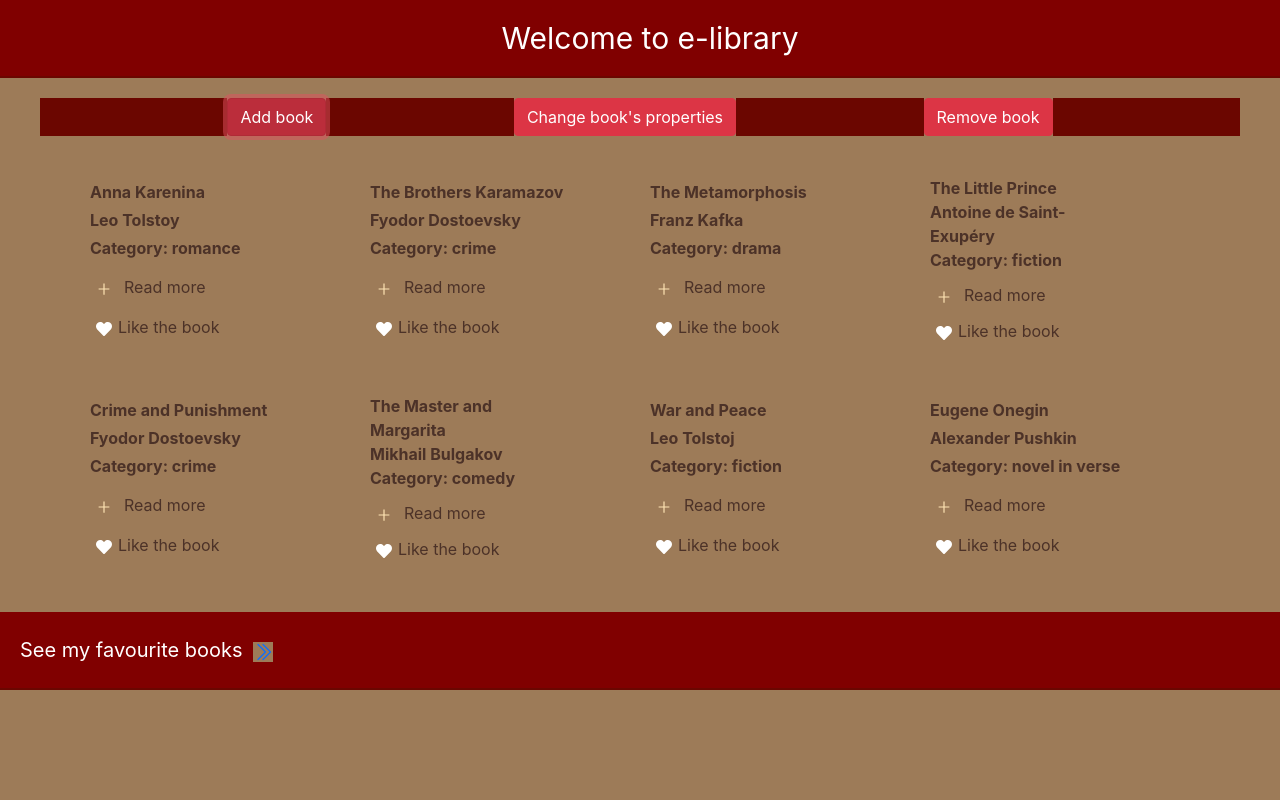
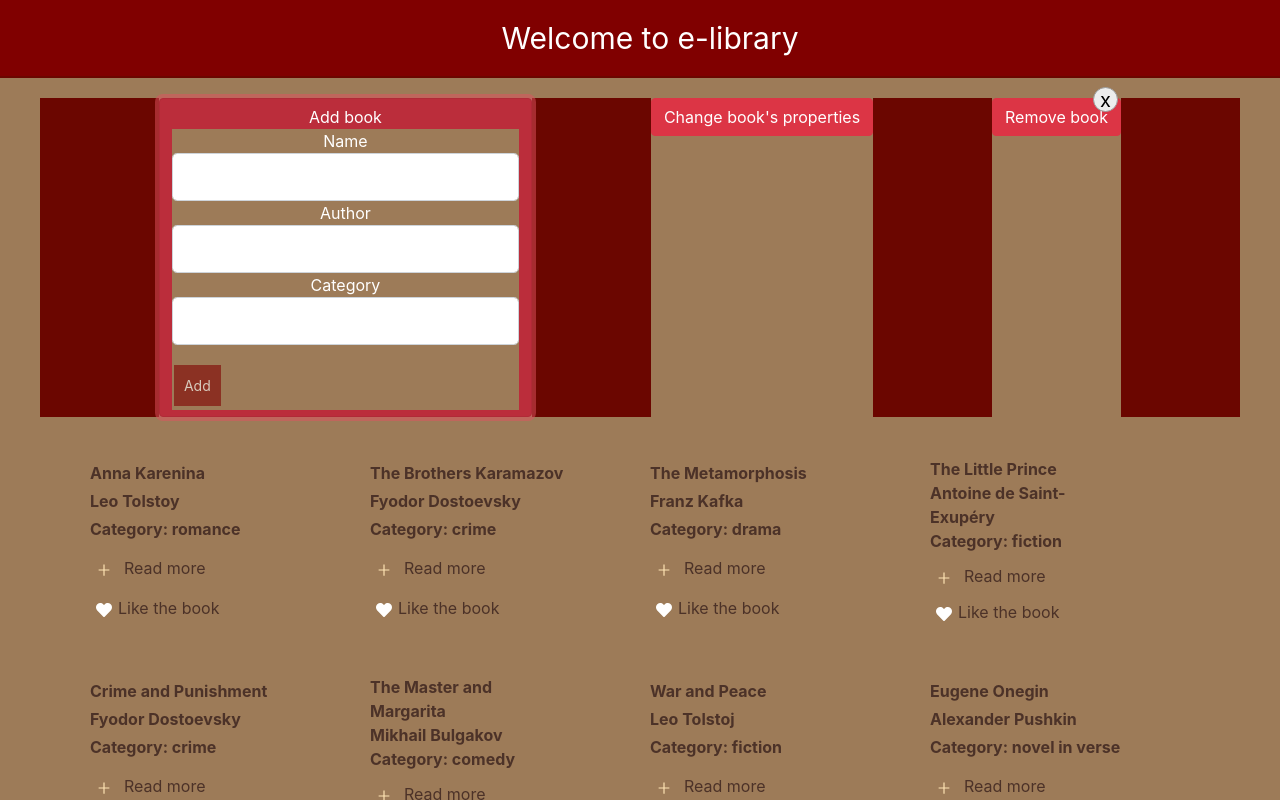
Before and after one commit to tesicka/e-library, a React (Create React App) app: page / in a window 1280 px wide. Both pictures are taken after a click on the button "Add book". Shown: the top 800 px of the page. Built offline with nearby package versions, Linux system fonts and the light colour scheme.

Commit message:
Add book form

```diff
--- a/src/App.css
+++ b/src/App.css
@@ -185,3 +185,19 @@
   border: 1px solid #999;
   font-size: 20px;
 }
+
+.add_btn{
+  background-color: #800000;
+  border: none;
+  color: white;
+  padding: 10px 10px;
+  text-align: center;
+  font-size: 14px;
+  margin: 4px 2px;
+  opacity: 0.6;
+  transition: 0.3s;
+  display: inline-block;
+  text-decoration: none;
+  cursor: pointer;
+}
+.add_btn:hover {opacity: 1}
--- a/src/App.js
+++ b/src/App.js
@@ -116,6 +116,7 @@ function App() {
   };
 
   return (
+
     <BrowserRouter>
        <MenuUp></MenuUp>
 
--- a/src/components/Books.jsx
+++ b/src/components/Books.jsx
@@ -12,6 +12,8 @@ function Books({book, Add, present}) {
   const togglePopup = () => {
     setIsOpen(!isOpen);
   }
+
+
 
   return (
 
--- a/src/components/MenuUp.jsx
+++ b/src/components/MenuUp.jsx
@@ -1,6 +1,16 @@
 import React from 'react'
+import { useState } from 'react';
+import PopupAddBook from './PopupAddBook';
 
 function MenuUp() {
+
+  const [isOpenAdd, setIsOpenAdd] = useState(false);
+
+  const togglePopupAdd = () => {
+    setIsOpenAdd(!isOpenAdd);
+  }
+
+
   return (
     <div>
     <div className='menuUp'>
@@ -8,7 +18,16 @@ function MenuUp() {
     </div>
     <div className='options'>
 
-      <div><button type="button" class="btn btn-danger btn btn-info" id="add_button">Add book</button></div>
+      <div>
+        <button onClick={togglePopupAdd} type="button" class="btn btn-danger btn btn-info" id="add_button">
+        Add book
+        {isOpenAdd && <PopupAddBook
+
+        handleClose={togglePopupAdd}
+        />}
+
+        </button>
+        </div>
       <div><button type="button" class="btn btn-danger btn btn-info" id="change_button">Change book's properties</button> </div>
       <div><button type="button" class="btn btn-danger btn btn-info" id="remove_button">Remove book</button> </div>
     </div>
--- /dev/null
+++ b/src/components/PopupAddBook.jsx
@@ -0,0 +1,62 @@
+import React from 'react'
+
+const PopupAddBook = props => {
+
+ /* const[userData, setUserData] = useState({
+    email:"",
+    password: "",
+});
+let navigate = useNavigate();
+function handleInput(e){
+    let newUserData = userData;
+    newUserData[e.target.name] = e.target.value;
+   // console.log(newUserData)
+   setUserData(newUserData);
+}
+function handleLogin(e){
+    e.preventDefault();
+    axios.post("api/login", userData).then(res=>{
+        console.log(res.data);
+        if(res.data.success === true){
+            window.sessionStorage.setItem("auth_token", res.data.access_token);
+            addToken(res.data.access_token);
+            navigate("/");
+        }
+    }).catch(e=>{
+        console.log(e)
+    });
+}*/
+
+  return (
+      <div className='popupAdd'>
+      <div className='boxAdd'>
+
+
+      <div class="add_book">
+            <form>
+                <div class="form-group">
+                    <label>Name</label>
+                    <input type="text" id="form3Example3" className="form-control form-control-lg" name="name"/>
+                </div>
+                <div class="form-group">
+                    <label>Author</label>
+                    <input type="text" id="form3Example3" className="form-control form-control-lg" name="author"/>
+                </div>
+                <div class="form-group">
+                    <label>Category</label>
+                    <input type="text" id="form3Example3" className="form-control form-control-lg" name="category"/>
+                </div>
+
+                <div className="text-center text-lg-start mt-2 pt-2">
+                <button type="submit" className="add_btn">Add</button>
+                </div>
+            </form>
+        </div>
+
+      <button className='close' onClick={props.handleClose}>x</button>
+      </div>
+    </div>
+  )
+}
+
+export default PopupAddBook
```
